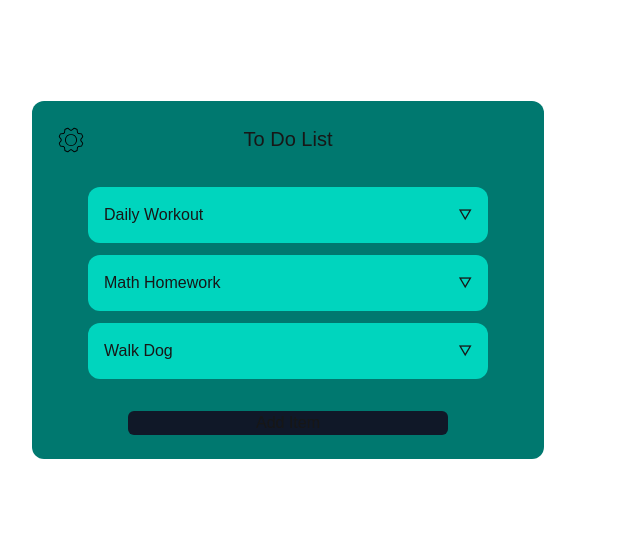
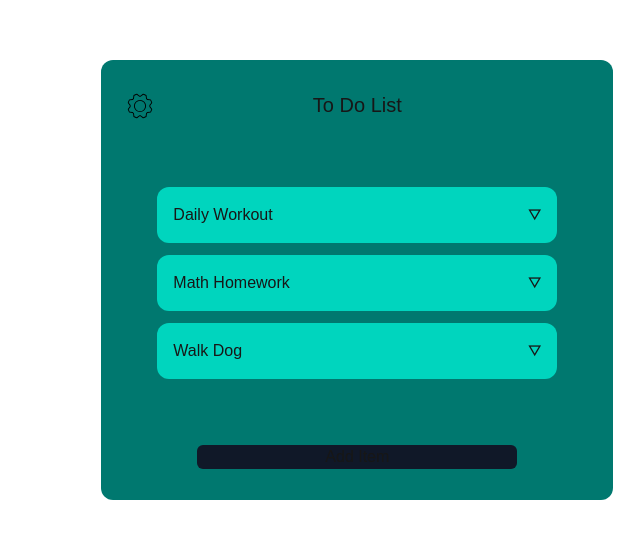
Before and after one commit to straysailor/streak-builder, a Next.js app: page / in a window 1280 px wide. Shown: the part 120-658 px from the top of the page, without its empty margins (352-996 px from the left). Built offline with nearby package versions, Linux system fonts and the light colour scheme.

Commit message:
Added goal filtering and sorting by title/priority to list.

```diff
--- a/src/app/_components/ListEditor.tsx
+++ b/src/app/_components/ListEditor.tsx
@@ -1,20 +1,43 @@
 
-export default function ListEditor():React.JSX.Element{
+interface listEditorProps {
+    sortList: (sortBy:string) => void,
+    filterGoals: (goal:string) => void,
+    // enableColors: (enable:boolean) => void,
+    // hideComplete: (hide:boolean) => void
+}
+
+export default function ListEditor({sortList, filterGoals}:listEditorProps):React.JSX.Element{
+    const changeSort = (option:string) => {
+        const selection = option.toLowerCase();
+        sortList(selection);
+    }
     return(
     <div className="flex flex-col w-lg bg-teal-900 p-1 rounded-xl place-items-center content-center p-6">
         <p className="text-xl">List Editor</p>
         <div className="grid grid-rows-2 w-full">
             <div>
                 <p className="text-lg font-bold">Sorting Options</p>
-                <label htmlFor="sortOptions">Sort List by:</label>
-                <select name="sortOptions" className="bg-gray-900 m-2 rounded-sm">
-                    <option>Unsorted</option>
-                    <option>Highest Priority First</option>
-                    <option>Lowest Priority First</option>
-                    <option>Newest Items First</option>
-                    <option>Oldest Items First</option>
-                    <option>Due Soon</option>
-                </select>
+                 <div className="grid grid-cols-1">
+                    <div className="flex flex-row justify-between">
+                        <label htmlFor="sortOptions">Sort by:</label>
+                        <select name="sortOptions" className="bg-gray-900 m-2 rounded-sm" onChange={(e)=>{changeSort(e.target.value)}}>
+                            <option value="ALL_ITEMS">None</option>
+                            <option>Priority</option>
+                            <option>Date Added</option>
+                            <option>Completion</option>
+                            <option>Due Date</option>
+                            <option>Title</option>
+                        </select>
+                    </div>
+                    <div className="flex flex-row justify-between">
+                        <label htmlFor="goalSelect">Sort by Goal:</label>
+                        <select name="goalSelect" className="bg-gray-900 m-2 rounded-sm" onChange={(e)=>{filterGoals(e.target.value)}}>
+                            <option>None</option>
+                            <option>Getting Buff</option>
+                            <option>Coding Practice</option>
+                        </select>
+                    </div>
+                </div>
             </div>
             <div className="w-full">
                 <p className="text-lg font-bold">Display Settings</p>
--- a/src/app/_components/ToDoList.tsx
+++ b/src/app/_components/ToDoList.tsx
@@ -1,5 +1,5 @@
 'use client'
-import { useState } from "react"
+import { useState, useMemo } from "react"
 import ListItem from "./ListItem";
 import ItemEditor from "./ItemEditor";
 import { ListItemStruct } from "../_types/listItemType";
@@ -54,11 +54,14 @@ const blankItem:ListItemStruct = {
 }
 export default function ToDoList():React.JSX.Element{
     let [items, setItems] = useState<ListItemStruct[]>(list_data);
+    let [displayOrder, setDisplayOrder] = useState<string>("default");
+    let [focusedGoal, setFocusedGoal] = useState<string>("None");
     let [editorOpen, setEditorOpen] = useState<boolean>(false);
     let [targetTaskID, setTargetTaskID] = useState<string>("new");
     let [editorValues, setEditorValues] = useState<ListItemStruct>(blankItem);
     let [settingsOpen, setSettingsOpen] = useState<boolean>(false);
 
+    // Functions Handling Task Addition / Updates
     const toggleEditor = () => {
         setEditorValues(blankItem);
         setEditorOpen(!editorOpen);
@@ -90,21 +93,53 @@ export default function ToDoList():React.JSX.Element{
         }
         setTargetTaskID(itemID);
     }
+
+    // Functions Handling List Settings
     const toggleSettings = () => {
         setSettingsOpen(!settingsOpen)
     }
 
-    let listBody = items.map((listItem, index) => (
-        <ListItem item={listItem} editItem={editListItem}></ListItem>
+    const sortedList = useMemo(() => {
+        let newList = [...items]
+        if (focusedGoal !== "None"){
+            newList = [...items.filter((item) => item.goal === focusedGoal)];
+        }
+        switch (displayOrder){
+            case 'title':
+                return [...newList].sort((a,b) => a.name.localeCompare(b.name));
+            case 'priority':
+                return [...newList].sort((a,b)=> b.priority - a.priority);
+            case 'date added':
+                return newList
+            case 'due date':
+                return newList
+            case 'completion':
+                return newList
+            default:
+                return newList
+        }
+    }, [items, displayOrder, focusedGoal]);
+
+
+    const updateOrder = (sortBy:string) => {
+        setDisplayOrder(sortBy);
+    }
+
+    const filterGoals = (goal:string) => {
+        setFocusedGoal(goal);
+    }
+
+    let listBody = sortedList.map((listItem) => (
+        <ListItem key={listItem.id} item={listItem} editItem={editListItem}></ListItem>
     ));
     return (
-    <div className={`grid ${(editorOpen && settingsOpen) ?"grid-cols-3": (editorOpen || settingsOpen) ? "grid-cols-2" : "grid-cols-1"}`}>
+    <div className={`grid grid-cols-3`}>
+        <div>
         {settingsOpen &&
-        <div>
-            <ListEditor></ListEditor>
+            <ListEditor sortList={updateOrder} filterGoals={filterGoals}></ListEditor>
+        }
         </div>
-        }
-        <div className="grid grid-cols-1 gap-y-8 w-lg place-items-center content-center p-6 bg-teal-700 rounded-xl">
+        <div className="grid grid-cols-1 gap-y-8 w-lg place-items-center place-self-start content-center p-6 bg-teal-700 rounded-xl min-h-110">
             <div className="grid grid-cols-3 w-full justify-items-center">
                 <button className="place-self-start" onClick={toggleSettings}>
                     <Image
@@ -120,17 +155,16 @@ export default function ToDoList():React.JSX.Element{
                 <button></button>
             </div>
 
-            <div className="grid grid-cols-1 gap-y-3 w-lg place-items-center content-center">
+            <div className="grid grid-cols-1 gap-y-3 w-lg place-items-center content-center min-h-65">
                 {listBody}
             </div>
             <button className="bg-gray-900 rounded-md w-xs" onClick={addTask}>Add Item</button>
         </div>
+        <div>
         {editorOpen &&
-        <div>
             <ItemEditor key={targetTaskID} item={editorValues} updateList={updateList} closeEditor={toggleEditor}></ItemEditor>
+        }
         </div>
-        }
     </div>
-
     )
 }
```
